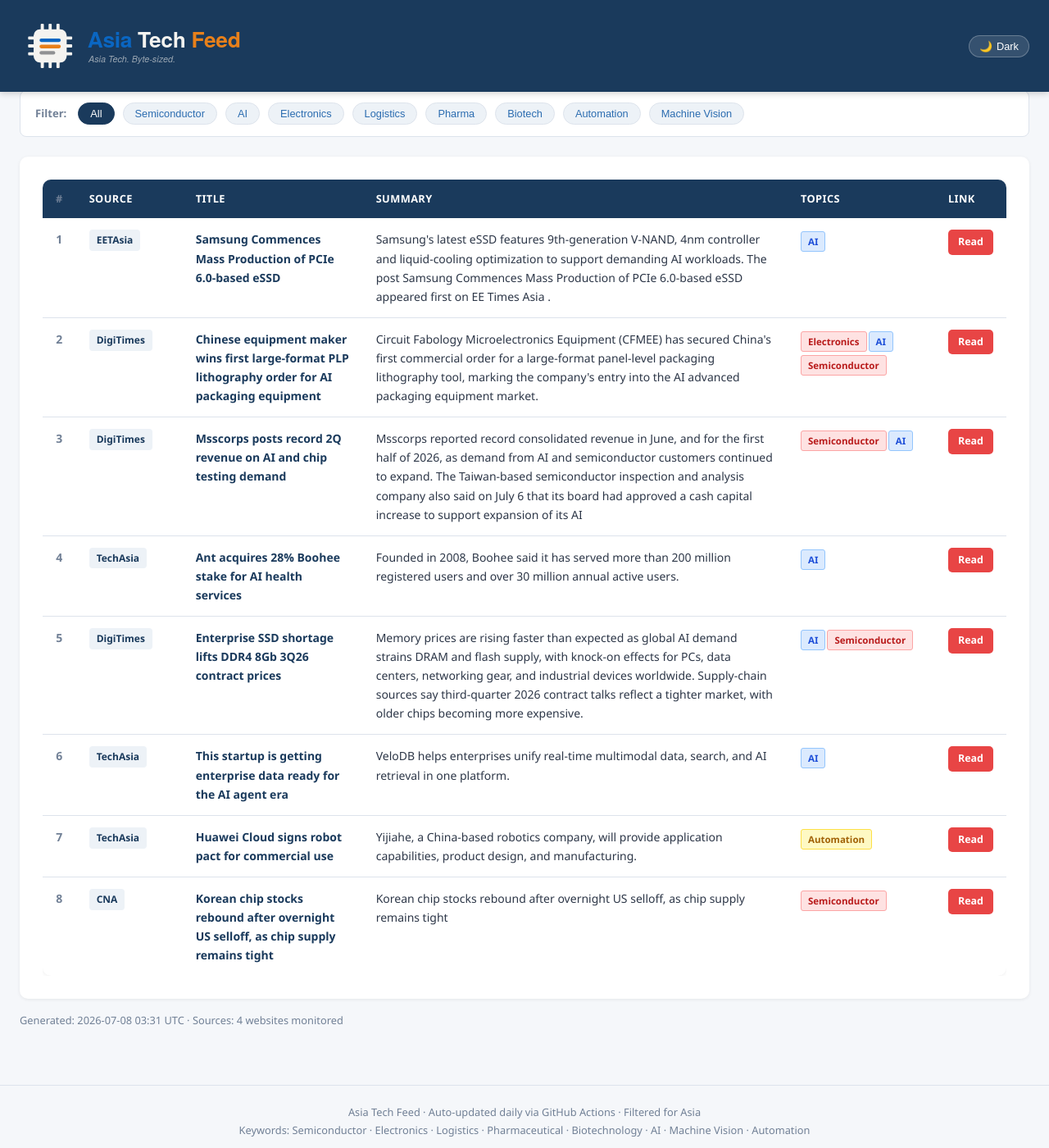
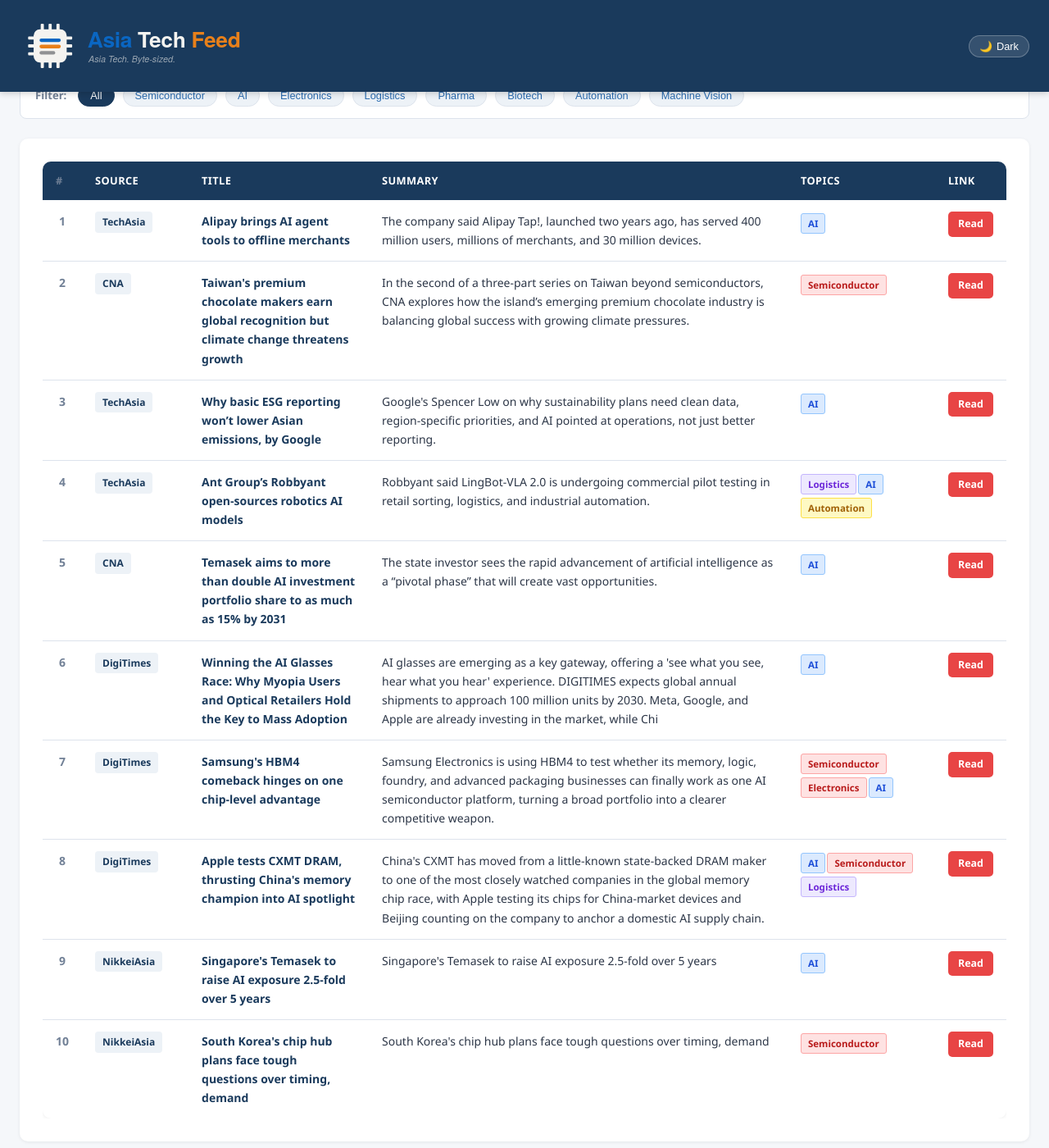
Before and after one commit to asiatechfeed/Asia-Tech-Feed, a Jekyll site: the page built from _posts/2026-07-08-asia-tech-news-digest.md, in a window 1280 px wide and 1400 px high, scrolled down 633 px. Shown: the whole window at 82% size. Built offline with Jekyll 4.4.1, drawn with Linux system fonts in a browser that asks for light colours; a script that is not in the unit is left out; some of the changed text lies outside the part shown.

Commit message:
📰 News digest 2026-07-08 (10 articles)

```diff
--- a/_posts/2026-07-08-asia-tech-news-digest.md
+++ b/_posts/2026-07-08-asia-tech-news-digest.md
@@ -1,15 +1,15 @@
 ---
 layout: post
 title: "Asia Tech News Digest - July 08, 2026"
-date: 2026-07-08 11:31:26 +0800
-articles_count: 8
+date: 2026-07-08 16:01:02 +0800
+articles_count: 10
 sources_count: 4
-sources: ["CNA", "DigiTimes", "EETAsia", "TechAsia"]
+sources: ["CNA", "DigiTimes", "NikkeiAsia", "TechAsia"]
 csv_file: /assets/data/news-2026-07-08.tsv
-featured_title: "Samsung Commences Mass Production of PCIe 6.0-based eSSD"
-featured_url: "https://www.eetasia.com/samsung-commences-mass-production-of-pcie-6-0-based-essd/"
-featured_source: "EETAsia"
-featured_summary: "Samsung's latest eSSD features 9th-generation V-NAND, 4nm controller and liquid-cooling optimization to support demanding AI workloads. The post Samsung Commences Mass Production of PCIe 6.0-based eSSD appeared first on EE Times Asia ."
+featured_title: "Alipay brings AI agent tools to offline merchants"
+featured_url: "https://www.techinasia.com/alipay-launches-ai-commerce-protocol-with-qwen-in-chat-orders"
+featured_source: "TechAsia"
+featured_summary: "The company said Alipay Tap!, launched two years ago, has served 400 million users, millions of merchants, and 30 million devices."
 featured_image: ""
 ---
 
@@ -27,67 +27,83 @@ featured_image: ""
 <tbody>
 <tr>
   <td class="col-num">1</td>
-  <td class="col-source"><span class="source-badge">EETAsia</span></td>
-  <td class="col-title"><span class="article-title">Samsung Commences Mass Production of PCIe 6.0-based eSSD</span></td>
-  <td class="col-summary">Samsung's latest eSSD features 9th-generation V-NAND, 4nm controller and liquid-cooling optimization to support demanding AI workloads. The post Samsung Commences Mass Production of PCIe 6.0-based eSSD appeared first on EE Times Asia .</td>
+  <td class="col-source"><span class="source-badge">TechAsia</span></td>
+  <td class="col-title"><span class="article-title">Alipay brings AI agent tools to offline merchants</span></td>
+  <td class="col-summary">The company said Alipay Tap!, launched two years ago, has served 400 million users, millions of merchants, and 30 million devices.</td>
   <td class="col-tags"><span class="tag ai">AI</span></td>
-  <td class="col-link"><a class="btn-link" href="https://www.eetasia.com/samsung-commences-mass-production-of-pcie-6-0-based-essd/" target="_blank" rel="noopener">Read</a></td>
+  <td class="col-link"><a class="btn-link" href="https://www.techinasia.com/alipay-launches-ai-commerce-protocol-with-qwen-in-chat-orders" target="_blank" rel="noopener">Read</a></td>
 </tr>
 <tr>
   <td class="col-num">2</td>
-  <td class="col-source"><span class="source-badge">DigiTimes</span></td>
-  <td class="col-title"><span class="article-title">Chinese equipment maker wins first large-format PLP lithography order for AI packaging equipment</span></td>
-  <td class="col-summary">Circuit Fabology Microelectronics Equipment (CFMEE) has secured China's first commercial order for a large-format panel-level packaging lithography tool, marking the company's entry into the AI advanced packaging equipment market.</td>
-  <td class="col-tags"><span class="tag semi">Electronics</span><span class="tag ai">AI</span><span class="tag semi">Semiconductor</span></td>
-  <td class="col-link"><a class="btn-link" href="https://www.digitimes.com/news/a20260708PD214/china-ai-packaging-equipment-demand.html" target="_blank" rel="noopener">Read</a></td>
+  <td class="col-source"><span class="source-badge">CNA</span></td>
+  <td class="col-title"><span class="article-title">Taiwan's premium chocolate makers earn global recognition but climate change threatens growth</span></td>
+  <td class="col-summary">In the second of a three-part series on Taiwan beyond semiconductors, CNA explores how the island’s emerging premium chocolate industry is balancing global success with growing climate pressures.</td>
+  <td class="col-tags"><span class="tag semi">Semiconductor</span></td>
+  <td class="col-link"><a class="btn-link" href="https://www.channelnewsasia.com/east-asia/taiwan-premium-chocolate-makers-earn-recognition-6238031" target="_blank" rel="noopener">Read</a></td>
 </tr>
 <tr>
   <td class="col-num">3</td>
-  <td class="col-source"><span class="source-badge">DigiTimes</span></td>
-  <td class="col-title"><span class="article-title">Msscorps posts record 2Q revenue on AI and chip testing demand</span></td>
-  <td class="col-summary">Msscorps reported record consolidated revenue in June, and for the first half of 2026, as demand from AI and semiconductor customers continued to expand. The Taiwan-based semiconductor inspection and analysis company also said on July 6 that its board had approved a cash capital increase to support expansion of its AI </td>
-  <td class="col-tags"><span class="tag semi">Semiconductor</span><span class="tag ai">AI</span></td>
-  <td class="col-link"><a class="btn-link" href="https://www.digitimes.com/news/a20260706PD245/revenue-ai-chip-testing-demand-silicon.html" target="_blank" rel="noopener">Read</a></td>
+  <td class="col-source"><span class="source-badge">TechAsia</span></td>
+  <td class="col-title"><span class="article-title">Why basic ESG reporting won’t lower Asian emissions, by Google</span></td>
+  <td class="col-summary">Google's Spencer Low on why sustainability plans need clean data, region-specific priorities, and AI pointed at operations, not just better reporting.</td>
+  <td class="col-tags"><span class="tag ai">AI</span></td>
+  <td class="col-link"><a class="btn-link" href="https://www.techinasia.com/the-real-reason-apac-growth-doesnt-mean-more-emissions" target="_blank" rel="noopener">Read</a></td>
 </tr>
 <tr>
   <td class="col-num">4</td>
   <td class="col-source"><span class="source-badge">TechAsia</span></td>
-  <td class="col-title"><span class="article-title">Ant acquires 28% Boohee stake for AI health services</span></td>
-  <td class="col-summary">Founded in 2008, Boohee said it has served more than 200 million registered users and over 30 million annual active users.</td>
-  <td class="col-tags"><span class="tag ai">AI</span></td>
-  <td class="col-link"><a class="btn-link" href="https://www.techinasia.com/ant-group-profit-estimated-to-rise-10-to-1-2b" target="_blank" rel="noopener">Read</a></td>
+  <td class="col-title"><span class="article-title">Ant Group’s Robbyant open-sources robotics AI models</span></td>
+  <td class="col-summary">Robbyant said LingBot-VLA 2.0 is undergoing commercial pilot testing in retail sorting, logistics, and industrial automation.</td>
+  <td class="col-tags"><span class="tag logis">Logistics</span><span class="tag ai">AI</span><span class="tag auto">Automation</span></td>
+  <td class="col-link"><a class="btn-link" href="https://www.techinasia.com/ant-groups-robbyant-open-sources-universal-robot-ai-model" target="_blank" rel="noopener">Read</a></td>
 </tr>
 <tr>
   <td class="col-num">5</td>
-  <td class="col-source"><span class="source-badge">DigiTimes</span></td>
-  <td class="col-title"><span class="article-title">Enterprise SSD shortage lifts DDR4 8Gb 3Q26 contract prices</span></td>
-  <td class="col-summary">Memory prices are rising faster than expected as global AI demand strains DRAM and flash supply, with knock-on effects for PCs, data centers, networking gear, and industrial devices worldwide. Supply-chain sources say third-quarter 2026 contract talks reflect a tighter market, with older chips becoming more expensive.</td>
-  <td class="col-tags"><span class="tag ai">AI</span><span class="tag semi">Semiconductor</span></td>
-  <td class="col-link"><a class="btn-link" href="https://www.digitimes.com/news/a20260708PD215/ddr4-ssd-market-demand-dram.html" target="_blank" rel="noopener">Read</a></td>
+  <td class="col-source"><span class="source-badge">CNA</span></td>
+  <td class="col-title"><span class="article-title">Temasek aims to more than double AI investment portfolio share to as much as 15% by 2031</span></td>
+  <td class="col-summary">The state investor sees the rapid advancement of artificial intelligence as a “pivotal phase” that will create vast opportunities.</td>
+  <td class="col-tags"><span class="tag ai">AI</span></td>
+  <td class="col-link"><a class="btn-link" href="https://www.channelnewsasia.com/singapore/temasek-ai-portfolio-investments-private-credit-infrastructure-6240171" target="_blank" rel="noopener">Read</a></td>
 </tr>
 <tr>
   <td class="col-num">6</td>
-  <td class="col-source"><span class="source-badge">TechAsia</span></td>
-  <td class="col-title"><span class="article-title">This startup is getting enterprise data ready for the AI agent era</span></td>
-  <td class="col-summary">VeloDB helps enterprises unify real-time multimodal data, search, and AI retrieval in one platform.</td>
+  <td class="col-source"><span class="source-badge">DigiTimes</span></td>
+  <td class="col-title"><span class="article-title">Winning the AI Glasses Race: Why Myopia Users and Optical Retailers Hold the Key to Mass Adoption</span></td>
+  <td class="col-summary">AI glasses are emerging as a key gateway, offering a 'see what you see, hear what you hear' experience. DIGITIMES expects global annual shipments to approach 100 million units by 2030. Meta, Google, and Apple are already investing in the market, while Chi</td>
   <td class="col-tags"><span class="tag ai">AI</span></td>
-  <td class="col-link"><a class="btn-link" href="https://www.techinasia.com/startup-enterprise-data-ready-ai-agent-era" target="_blank" rel="noopener">Read</a></td>
+  <td class="col-link"><a class="btn-link" href="https://www.digitimes.com/news/a20260708RS400/wearable-smart-glasses-market-price-shipments-2030.html?chid=2" target="_blank" rel="noopener">Read</a></td>
 </tr>
 <tr>
   <td class="col-num">7</td>
-  <td class="col-source"><span class="source-badge">TechAsia</span></td>
-  <td class="col-title"><span class="article-title">Huawei Cloud signs robot pact for commercial use</span></td>
-  <td class="col-summary">Yijiahe, a China-based robotics company, will provide application capabilities, product design, and manufacturing.</td>
-  <td class="col-tags"><span class="tag auto">Automation</span></td>
-  <td class="col-link"><a class="btn-link" href="https://www.techinasia.com/huawei-unveils-new-open-source-ai-model-openpangu" target="_blank" rel="noopener">Read</a></td>
+  <td class="col-source"><span class="source-badge">DigiTimes</span></td>
+  <td class="col-title"><span class="article-title">Samsung's HBM4 comeback hinges on one chip-level advantage</span></td>
+  <td class="col-summary">Samsung Electronics is using HBM4 to test whether its memory, logic, foundry, and advanced packaging businesses can finally work as one AI semiconductor platform, turning a broad portfolio into a clearer competitive weapon.</td>
+  <td class="col-tags"><span class="tag semi">Semiconductor</span><span class="tag semi">Electronics</span><span class="tag ai">AI</span></td>
+  <td class="col-link"><a class="btn-link" href="https://www.digitimes.com/news/a20260708VL216/samsung-hbm4-hbm-packaging-sk-hynix.html" target="_blank" rel="noopener">Read</a></td>
 </tr>
 <tr>
   <td class="col-num">8</td>
-  <td class="col-source"><span class="source-badge">CNA</span></td>
-  <td class="col-title"><span class="article-title">Korean chip stocks rebound after overnight US selloff, as chip supply remains tight</span></td>
-  <td class="col-summary">Korean chip stocks rebound after overnight US selloff, as chip supply remains tight</td>
+  <td class="col-source"><span class="source-badge">DigiTimes</span></td>
+  <td class="col-title"><span class="article-title">Apple tests CXMT DRAM, thrusting China's memory champion into AI spotlight</span></td>
+  <td class="col-summary">China's CXMT has moved from a little-known state-backed DRAM maker to one of the most closely watched companies in the global memory chip race, with Apple testing its chips for China-market devices and Beijing counting on the company to anchor a domestic AI supply chain.</td>
+  <td class="col-tags"><span class="tag ai">AI</span><span class="tag semi">Semiconductor</span><span class="tag logis">Logistics</span></td>
+  <td class="col-link"><a class="btn-link" href="https://www.digitimes.com/news/a20260708VL221/cxmt-dram-apple-testing-beijing.html" target="_blank" rel="noopener">Read</a></td>
+</tr>
+<tr>
+  <td class="col-num">9</td>
+  <td class="col-source"><span class="source-badge">NikkeiAsia</span></td>
+  <td class="col-title"><span class="article-title">Singapore's Temasek to raise AI exposure 2.5-fold over 5 years</span></td>
+  <td class="col-summary">Singapore's Temasek to raise AI exposure 2.5-fold over 5 years</td>
+  <td class="col-tags"><span class="tag ai">AI</span></td>
+  <td class="col-link"><a class="btn-link" href="https://asia.nikkei.com/business/finance/singapore-s-temasek-to-raise-ai-exposure-2.5-fold-over-5-years" target="_blank" rel="noopener">Read</a></td>
+</tr>
+<tr>
+  <td class="col-num">10</td>
+  <td class="col-source"><span class="source-badge">NikkeiAsia</span></td>
+  <td class="col-title"><span class="article-title">South Korea's chip hub plans face tough questions over timing, demand</span></td>
+  <td class="col-summary">South Korea's chip hub plans face tough questions over timing, demand</td>
   <td class="col-tags"><span class="tag semi">Semiconductor</span></td>
-  <td class="col-link"><a class="btn-link" href="https://www.channelnewsasia.com/business/korean-chip-stocks-rebound-after-overnight-us-selloff-chip-supply-remains-tight-6239766" target="_blank" rel="noopener">Read</a></td>
+  <td class="col-link"><a class="btn-link" href="https://asia.nikkei.com/business/tech/semiconductors/south-korea-s-chip-hub-plans-face-tough-questions-over-timing-demand" target="_blank" rel="noopener">Read</a></td>
 </tr>
 </tbody>
 </table>
```
Also changed, not shown: _data/seen_urls.json (+11 -1 lines), _digest_meta.json (+23 -23 lines), assets/data/news-2026-07-08.tsv (+10 -8 lines), assets/data/search-index.json.
